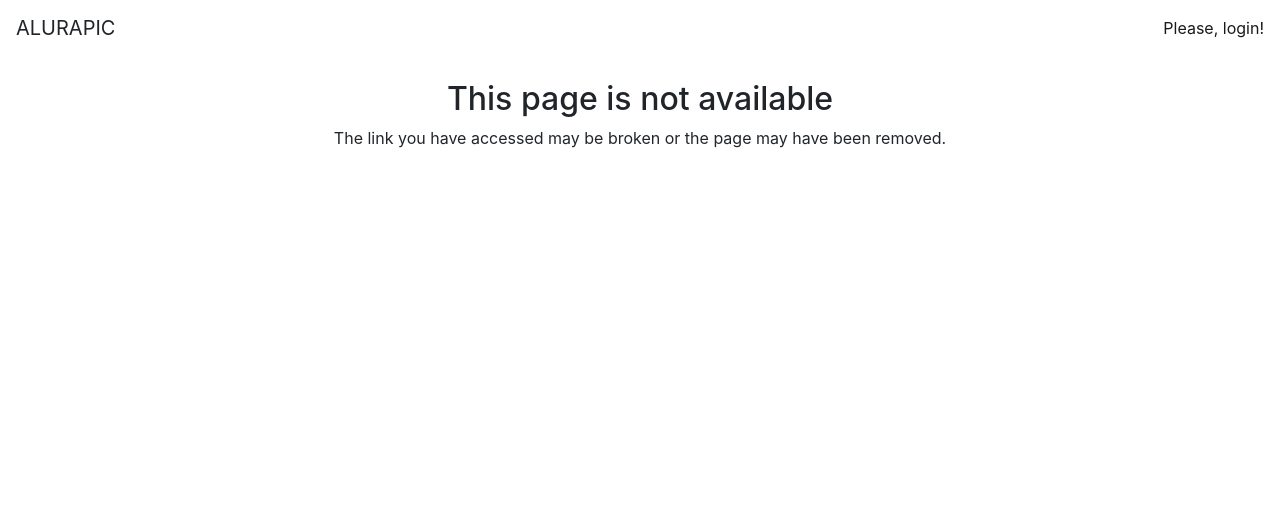
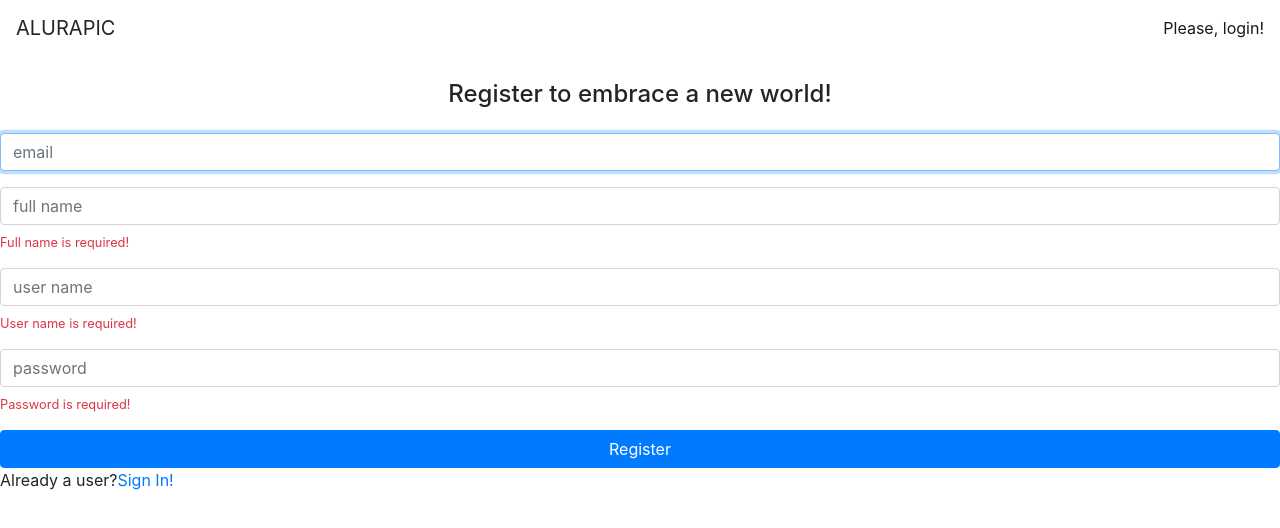
Before and after one commit to luizrenato2012/alurapic-2, an Angular app: page /signup in a window 1280 px wide. Shown: the top 528 px of the page. Built offline with nearby package versions, Linux system fonts and the light colour scheme.

Commit message:
Criado form de signup

```diff
--- a/src/app/app.routing.module.ts
+++ b/src/app/app.routing.module.ts
@@ -7,12 +7,17 @@
 import { PhotoListResolver } from './photos/photo-list/photo-list.resolver';
 import { SigninComponent } from './home/signin/sigin.component';
 import { AuthGuard } from './core/auth/auth.guard';
+import { SignupComponent } from './home/signup/signup.component';
 
 const routes: Routes = [
     {
         path: "",
         component : SigninComponent,
         canActivate : [AuthGuard]
+    },
+    {
+        path: "signup",
+        component : SignupComponent
     },
     {
         path: 'user/:userName',
--- /dev/null
+++ b/src/app/home/signup/signup.component.html
@@ -0,0 +1,73 @@
+<h4 class="text-center"> Register to embrace a new world!</h4>
+
+<form class="form mt-4" [formGroup]="signupForm">
+    <div class="form-group">
+        <input
+            formControlName="email"
+            placeholder="email"
+            class="form-control"
+            autofocus >
+    </div>
+
+    <div class="form-group">
+        <input
+            formControlName="fullName"
+            placeholder="full name"
+            class="form-control">
+        <ap-vmessage
+            *ngIf="signupForm.get('fullName').errors?.required"
+            [text]="'Full name is required!'">
+        </ap-vmessage>
+        <ap-vmessage
+            *ngIf="signupForm.get('fullName').errors?.minlength"
+            [text]="'Minimun length is 2!'">
+        </ap-vmessage>
+        <ap-vmessage
+            *ngIf="signupForm.get('fullName').errors?.maxlength"
+            [text]="'Maximun length is 40!'">
+        </ap-vmessage>
+    </div>
+
+    <div class="form-group">
+        <input
+            formControlName="userName"
+            placeholder="user name"
+            class="form-control">
+        <ap-vmessage
+            *ngIf="signupForm.get('userName').errors?.required"
+            [text]="'User name is required!'">
+        </ap-vmessage>
+        <ap-vmessage
+            *ngIf="signupForm.get('userName').errors?.minlength"
+            [text]="'Minimun length is 2!'">
+        </ap-vmessage>
+        <ap-vmessage
+            *ngIf="signupForm.get('userName').errors?.maxlength"
+            [text]="'Maximun length is 30!'">
+        </ap-vmessage>
+    </div>
+
+    <div class="form-group">
+        <input
+            formControlName="password"
+            type="password"
+            placeholder="password"
+            class="form-control">
+        <ap-vmessage
+            *ngIf="signupForm.get('password').errors?.required"
+            [text]="'Password is required!'">
+        </ap-vmessage>
+        <ap-vmessage
+            *ngIf="signupForm.get('password').errors?.minlength"
+            [text]="'Minimun length is 8!'">
+        </ap-vmessage>
+        <ap-vmessage
+            *ngIf="signupForm.get('password').errors?.maxlength"
+            [text]="'Maximun length is 14!'">
+        </ap-vmessage>
+    </div>
+
+    <button class="btn btn-primary btn-block">Register</button>
+
+    <p>Already a user?<a [routerLink]="['']">Sign In!</a></p>
+</form>
--- /dev/null
+++ b/src/app/home/signup/signup.component.ts
@@ -0,0 +1,40 @@
+import { Component, OnInit } from '@angular/core';
+import { FormGroup, FormBuilder, Validators } from '@angular/forms';
+
+@Component({
+    selector : 'ap-signup',
+    templateUrl : './signup.component.html'
+})
+export class SignupComponent implements  OnInit{
+
+    signupForm : FormGroup;
+
+    constructor(private builder : FormBuilder){}
+
+    ngOnInit(): void {
+       this.signupForm = this.builder.group({
+           'email' : ['',
+                [Validators.required,
+                Validators.email]
+            ],
+           'fullName' : ['',
+                [Validators.required,
+                 Validators.minLength(2),
+                 Validators.maxLength(40)]
+
+            ],
+           'userName' : ['',
+                [ Validators.required,
+                  Validators.pattern(/^[a-z0-9_\-]+$/),
+                  Validators.minLength(2),
+                  Validators.maxLength(30)]
+            ],
+           'password' : ['',
+                [Validators.required,
+                 Validators.minLength(8),
+                 Validators.maxLength(14)
+                ]
+            ],
+       });
+    }
+}
```
Also changed, not shown: src/app/home/home.module.ts (+7 -2 lines).
